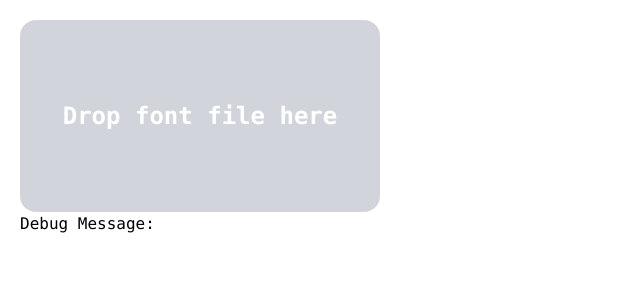
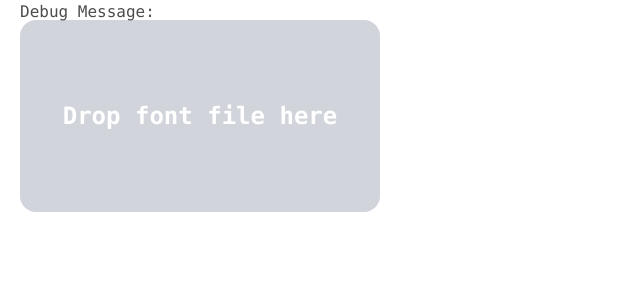
Before and after one commit to mewoph/typetuner-extension, a Vue app: page / in a window 1280 px wide. Shown: the top 300 px of the page, without its empty margins (0-640 px from the left). Built offline with nearby package versions, Linux system fonts and the light colour scheme.

Commit message:
Move debug message to top

```diff
--- a/src/popup/App.vue
+++ b/src/popup/App.vue
@@ -4,7 +4,7 @@
     <FontControls v-else />
 
     <FontPreview v-if="canPreviewFont" :font-family="fontFamily" />
-    <div v-if="isDebugMode">Debug Message: {{ debugMessage }}</div>
+    <div class="fixed top-0 opacity-70" v-if="isDebugMode">Debug Message: {{ debugMessage }}</div>
   </div>
 </template>
 
```
